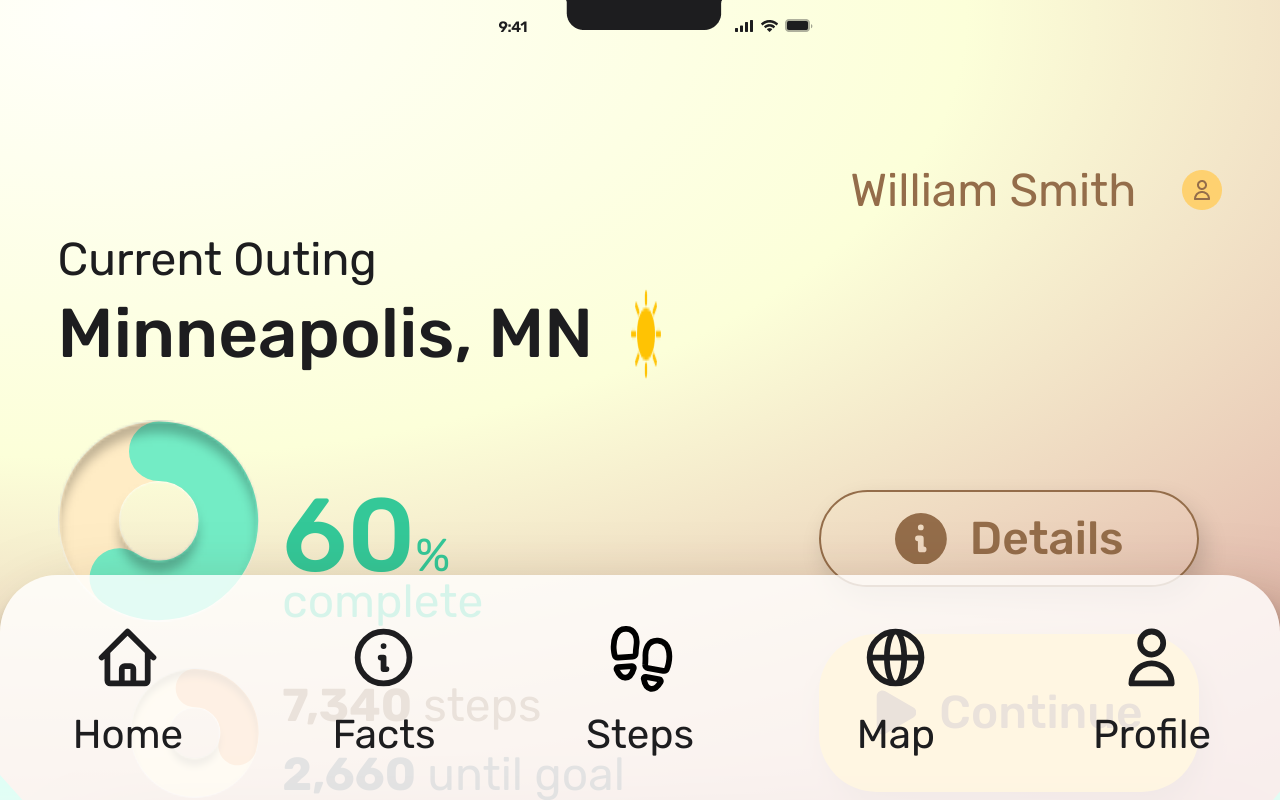
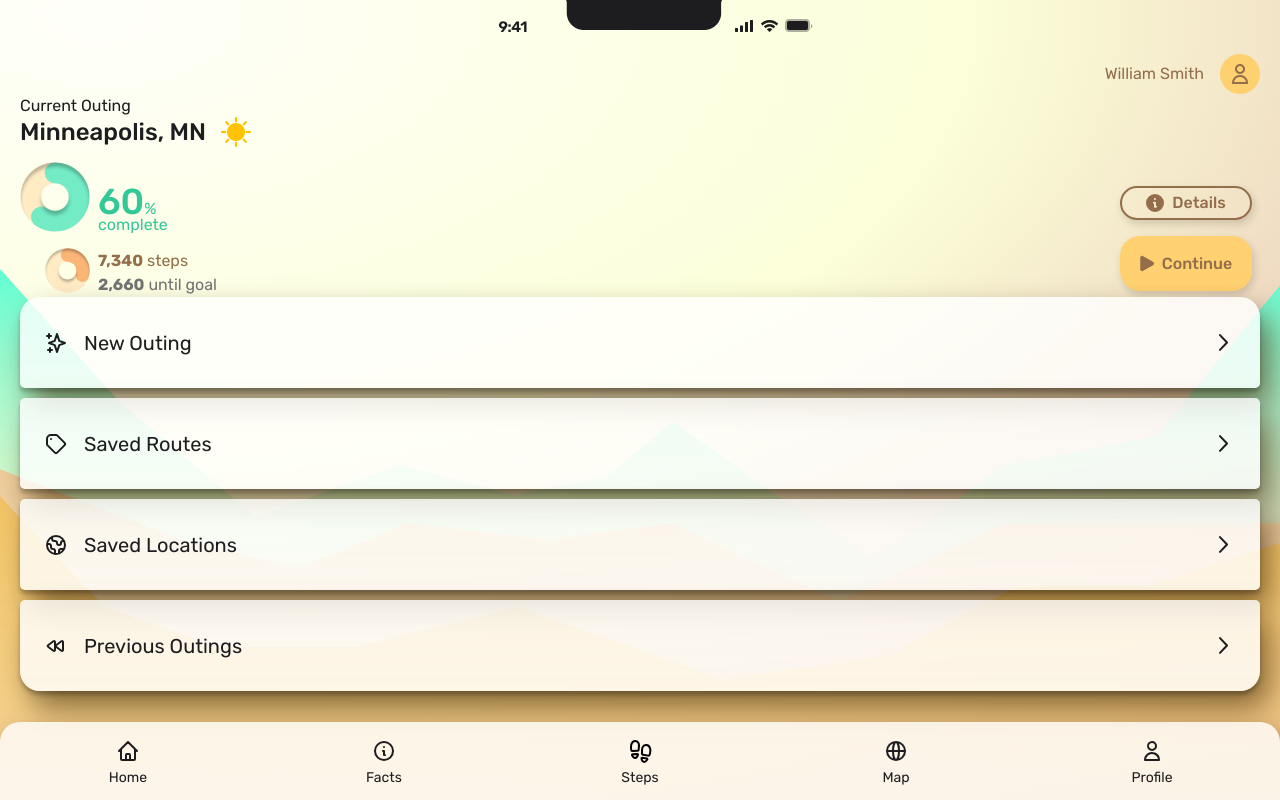
Before and after one commit to MooKorea/walkit, a Next.js app: page /dashboard in a window 1280 px wide. Built offline with nearby package versions, Linux system fonts and the light colour scheme.

Commit message:
desktop tweaks

```diff
--- a/src/app/dashboard/page.tsx
+++ b/src/app/dashboard/page.tsx
@@ -12,13 +12,17 @@ export default function Dashboard() {
       <Mountains className={"z-0 absolute top-[16.813rem]"} />
       <div className="mt-[3.375rem] pr-5 text-base text-textPrimary w-full h-10 flex justify-end items-center gap-4">
         William Smith
-        <Image src={"/Profile-Pic.png"} height={40} width={40} alt="profile picture" />
+        <div className="relative w-[2.5rem] h-[2.5rem]">
+          <Image src={"/Profile-Pic.png"} fill alt="profile picture" />
+        </div>
       </div>
       <div className="flex flex-col w-panelWidth">
         Current Outing
         <h1 className="mt-[-0.25rem] font-RubikMedium text-[1.5rem] flex gap-3">
           Minneapolis, MN
-          <Image src={"/Sunny-Icon.png"} height={36} width={36} alt="Sunny Icon" />
+          <div className="relative w-[2.25rem] h-[2.25rem]">
+            <Image src={"/Sunny-Icon.png"} fill alt="Sunny Icon" />
+          </div>
         </h1>
       </div>
       <div className="flex w-panelWidth justify-between mt-3">
--- a/src/app/globals.css
+++ b/src/app/globals.css
@@ -28,8 +28,15 @@
   src: url("../fonts/Rubik-Bold.ttf");
 }
 
+
 html {
   font-size: calc(3.6vw);
+}
+
+@media (min-width: 415px) {
+  html {
+    font-size: 16px;
+  }
 }
 
 body {
--- a/src/app/layout.tsx
+++ b/src/app/layout.tsx
@@ -13,7 +13,9 @@ export default function RootLayout({ children }: { children: React.ReactNode })
     <html lang="en">
       <body>
         <div className="fixed w-full flex justify-center z-20">
-          <Image priority width={375} height={44} src="/Status-Bar.png" alt="phone status bar" />
+          <div className="relative w-[23.438rem] h-[2.75rem]">
+            <Image priority fill src="/Status-Bar.png" alt="phone status bar" />
+          </div>
         </div>
         {children}
         <Navigation />
```
